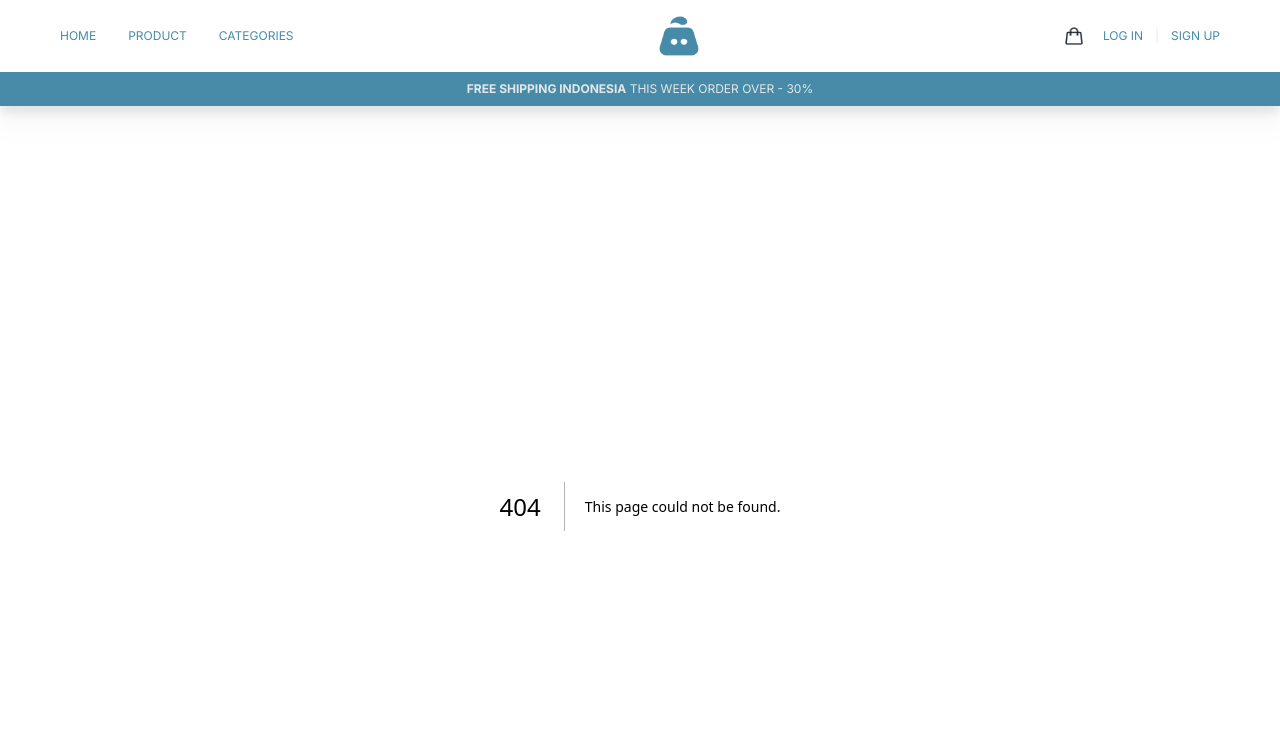
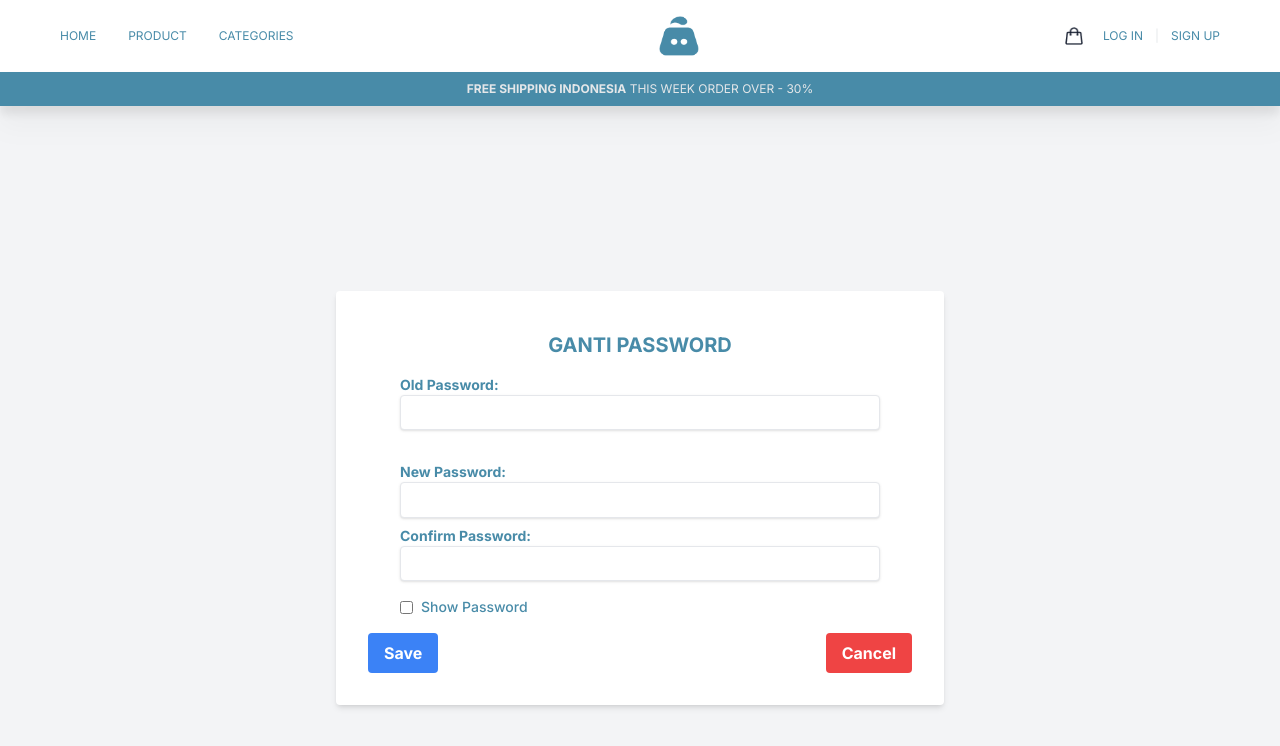
Before and after one commit to awriyou/FP-Rakamin, a Next.js app in the folder frontend/: page /user/profile/1/edit/password in a window 1280 px wide. Before the commit this address had no page. Shown: the top 746 px of the page. Built offline with nearby package versions, Linux system fonts and the light colour scheme.

Commit message:
[agus]fix: update put fetch password user

```diff
--- /dev/null
+++ b/frontend/app/user/profile/[userId]/edit/password/page.jsx
@@ -0,0 +1,192 @@
+// Import statements (sesuaikan dengan kebutuhan)
+"use client";
+import axios from "axios";
+import { useState } from "react";
+import { useRouter } from "next/navigation";
+
+export default function Page({ params }) {
+  const [oldPassword, setOldPassword] = useState("");
+  const [newPassword, setNewPassword] = useState("");
+  const [confirmPassword, setConfirmPassword] = useState("");
+  const [isMutating, setIsMutating] = useState(false);
+
+  const [showPassword, setShowPassword] = useState(false);
+  const router = useRouter();
+
+  function handleCancel() {
+    router.push(`/user/profile/${params.userId}`);
+  }
+
+  async function handleSave(e) {
+    e.preventDefault();
+
+    setIsMutating(true);
+    console.log("Old Password:", oldPassword);
+    console.log("New Password:", newPassword);
+    console.log("Confirm Password:", confirmPassword);
+
+    const isAuthenticated = !!localStorage.getItem("token");
+
+    if (!isAuthenticated) {
+      router.push("/user/login");
+      return;
+    }
+
+    try {
+      if (newPassword !== confirmPassword) {
+        alert("New password and confirm password do not match.");
+        setIsMutating(false);
+        return;
+      }
+      else if(newPassword && confirmPassword && oldPassword == "") {
+        alert("Old password ,new password ,and confirm password cannot be empty.");
+        setIsMutating(false);
+        return;
+      }
+      else if(oldPassword === newPassword) {
+        alert("New password cannot be the same as the old password.");
+        setIsMutating(false);
+        return;
+      }
+      else if(newPassword.length < 8) {
+        alert("New password must be at least 8 characters long.");
+        setIsMutating(false);
+        return;
+      }
+
+      const response = await axios.put(
+        `http://localhost:3000/api/v1/users/${params.userId}`,
+        {
+          oldPassword,
+          newPassword,
+          // ... (request body),
+        },
+        {
+          headers: {
+            Authorization: `Bearer ${localStorage.getItem("token")}`,
+            "Content-Type": "application/json",
+          },
+        }
+      );
+
+      console.log(response);
+      if (response.status === 200) {
+        alert("Password changed successfully");
+      } else if (response.status === 401) {
+        const errorMessage = response.data.error || "Unauthorized";
+        alert(`Failed to change password: ${errorMessage}`);
+      } else if (response.status === 500) {
+        alert("Internal server error");
+      } else {
+        alert(`Unexpected response status: ${response.status}`);
+      }
+      setIsMutating(false);
+
+      router.push(`/user/profile/${params.userId}`);
+    } catch (error) {
+      setIsMutating(false);
+      console.error("Error:", error.message);
+      // Handle the error as needed
+    }
+  }
+
+  return (
+    <div className="flex flex-col items-center justify-center h-screen bg-gray-100 p-4 sm:p-6 lg:p-8">
+      <form
+        className="bg-white shadow-md rounded px-8 pt-6 pb-8 mb-4 sm:w-1/3 lg:w-1/2 mx-auto"
+        onSubmit={handleSave}
+      >
+        <div className="mx-auto w-full md:w-1/2 lg:w-full px-8 py-4 bg-white">
+          <div className="text-center mb-3">
+            <label
+              className="text-xl font-bold text-blue-500 mb-4 text-center block"
+              style={{ color: "#488BA8" }}
+            >
+              GANTI PASSWORD
+            </label>
+          </div>
+          <div>
+            <label
+              className="block text-gray-700 text-sm font-bold mb-2"
+              style={{ color: "#488BA8" }}
+            >
+              Old Password:
+              <input
+                className="shadow appearance-none border rounded w-full py-2 px-3 text-gray-700 leading-tight focus:outline-none focus:shadow-outline font-normal"
+                type={showPassword ? "text" : "password"}
+                value={oldPassword}
+                onChange={(e) => setOldPassword(e.target.value)}
+              />
+            </label>
+          </div>
+          <br />
+          <div>
+            <label
+              className="block text-gray-700 text-sm font-bold mb-2"
+              style={{ color: "#488BA8" }}
+            >
+              New Password:
+              <input
+                className="shadow appearance-none border rounded w-full py-2 px-3 text-gray-700 leading-tight focus:outline-none focus:shadow-outline font-normal"
+                type={showPassword ? "text" : "password"}
+                value={newPassword}
+                onChange={(e) => setNewPassword(e.target.value)}
+              />
+            </label>
+          </div>
+          <div>
+            <label
+              className="block text-gray-700 text-sm font-bold mb-2"
+              style={{ color: "#488BA8" }}
+            >
+              Confirm Password:
+              <input
+                className="shadow appearance-none border rounded w-full py-2 px-3 text-gray-700 leading-tight focus:outline-none focus:shadow-outline font-normal"
+                type={showPassword ? "text" : "password"}
+                value={confirmPassword}
+                onChange={(e) => setConfirmPassword(e.target.value)}
+              />
+            </label>
+          </div>
+          <div className="flex items-center mt-4">
+            <input
+              type="checkbox"
+              id="showPassword"
+              className="mr-2"
+              name="showPassword"
+              checked={showPassword}
+              onChange={() => setShowPassword(!showPassword)}
+            />
+            <label
+              htmlFor="showPassword"
+              className=" text-sm font-medium text-gray-600"
+              style={{ color: "#488BA8" }}
+            >
+              Show Password
+            </label>
+          </div>
+        </div>
+        <div className="flex items-center justify-between">
+          <div>
+            <button
+              className="bg-blue-500 hover:bg-blue-700 text-white font-bold py-2 px-4 rounded focus:outline-none focus:shadow-outline"
+              type="submit"
+              disabled={isMutating}
+            >
+              {isMutating ? "Saving..." : "Save"}
+            </button>
+          </div>
+          <div>
+            <button
+              className="bg-red-500 hover:bg-red-700 text-white font-bold py-2 px-4 rounded focus:outline-none focus:shadow-outline"
+              type="button"
+              onClick={handleCancel}
+            >
+              Cancel
+            </button>
+          </div>
+        </div>
+      </form>
+    </div>
+  );
+}
```
